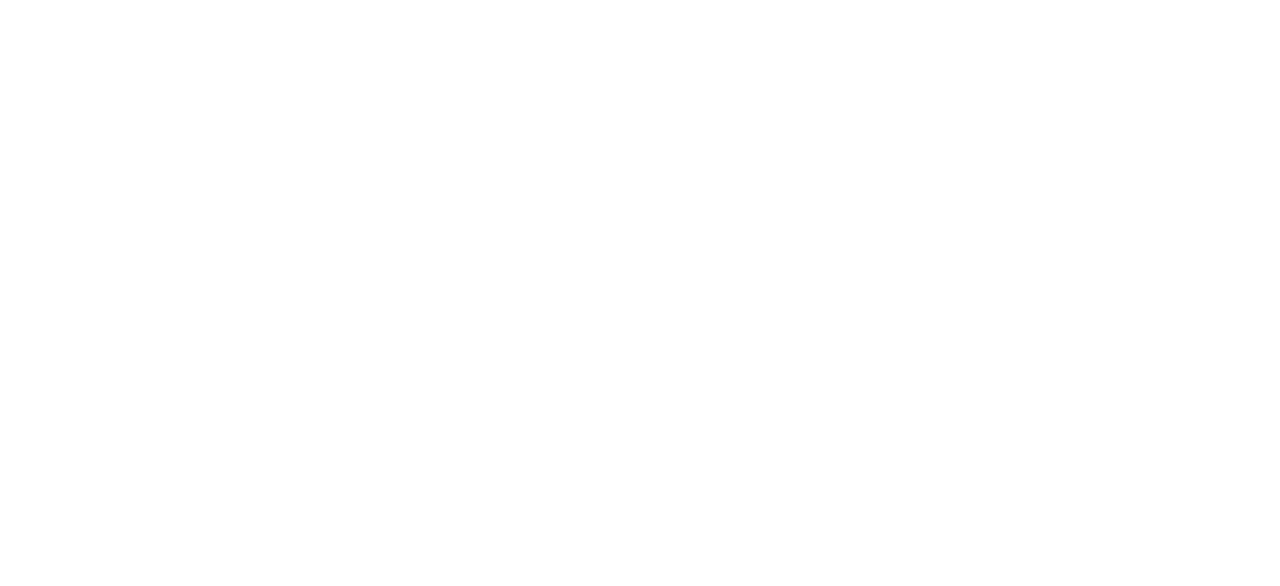
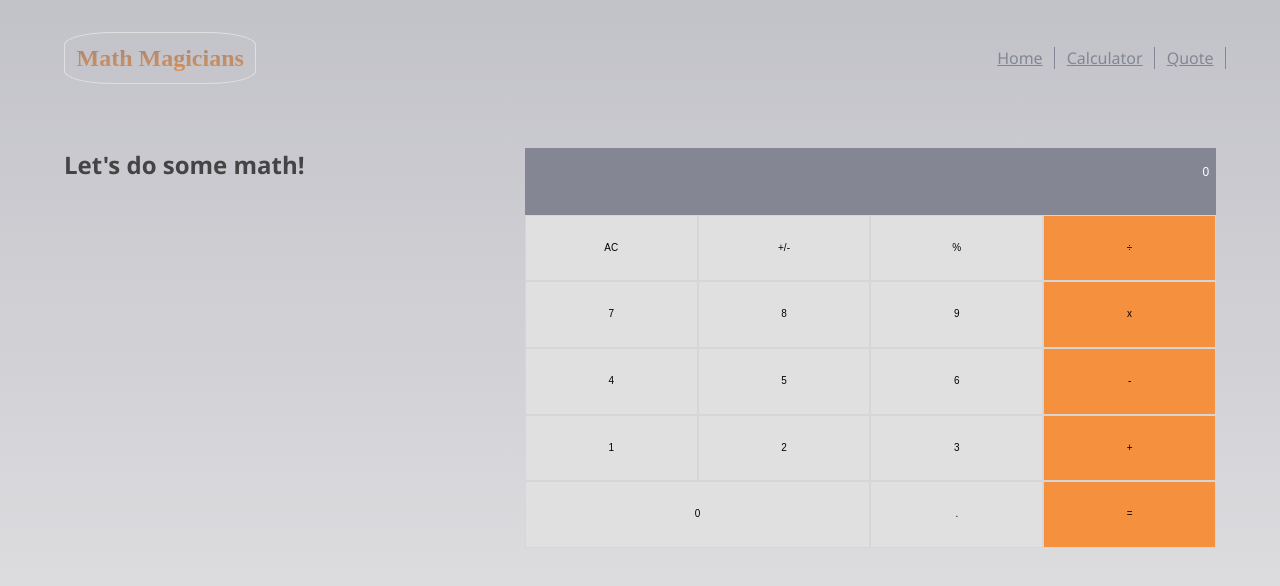
Before and after one commit to Taher-web-dev/Math-Magicians, a React (Create React App) app: page / in a window 1280 px wide. Shown: the top 586 px of the page. Built offline with nearby package versions, Linux system fonts and the light colour scheme; a web font is replaced by a local one.

Commit message:
style calculator component.

```diff
--- a/public/index.html
+++ b/public/index.html
@@ -26,7 +26,7 @@
     -->
     <title>React App</title>
   </head>
-  <body style="overflow: hidden; position: relative; top: -200px;">
+  <body>
     <noscript>You need to enable JavaScript to run this app.</noscript>
     <div id="root" style="position:static;"></div>
     <!--
--- /dev/null
+++ b/src/App.css
@@ -0,0 +1,52 @@
+* {
+  box-sizing: content-box;
+  margin: 0;
+  padding: 0;
+}
+
+body {
+  height: 100vh;
+  background: linear-gradient(rgba(133, 134, 147, 0.5), rgba(155, 152, 158, 0.25));
+}
+
+.App {
+  display: flex;
+  flex-direction: column;
+  height: 100vh;
+}
+
+.navClass {
+  display: flex;
+  justify-content: space-between;
+  width: 90%;
+  margin-left: 5%;
+  margin-top: 2.5%;
+  margin-right: 5%;
+}
+
+.navClass h1 {
+  background: linear-gradient(rgb(133, 134, 147), rgb(245, 145, 62));
+  -webkit-background-clip: text;
+  color: transparent;
+  border: 1px solid rgb(224, 224, 224);
+  border-radius: 25%;
+  padding: 1%;
+}
+
+ul{
+  display: flex;
+  justify-content: space-between;
+  width : 20%;
+  list-style: none;
+  align-items: center;
+}
+
+li {
+  padding: 0 5%;
+  border-right: 1px solid rgb(133, 134, 147);
+}
+
+li a {
+  color: rgb(133, 134, 147);
+  font-family: "Segoe UI", Arial, sans-serif;
+}
--- a/src/App.js
+++ b/src/App.js
@@ -11,8 +11,9 @@ import {
 function App() {
   return (
     <Router>
-      <div className="App" >
-        <nav>
+      <div className= "App" >
+        <nav className = "navClass">
+          <h1> Math Magicians </h1>
          <ul>
           <li>
             <Link to = "/">Home</Link>
@@ -27,7 +28,7 @@ function App() {
         </nav>
         <Switch>
           <Route path = "/">
-            <Homepage />
+            <CalculatorDesign />
           </Route>
           <Route path = "/Calculator" >
             <CalculatorDesign />
--- a/src/components/Calculator.js
+++ b/src/components/Calculator.js
@@ -47,6 +47,8 @@ const CalculatorDesign = () => {
   }
 
     return (
+      <div className = "container">
+        <h2>Let's do some math!</h2>
         <div className = "calculator-container">
           <ResultIcone total = {displayResult()}/>
           <LigneOfButton textBtns = {['AC', '+/-', '%','÷']} order ={2} handler = {handleClick}/>
@@ -55,6 +57,7 @@ const CalculatorDesign = () => {
           <LigneOfButton textBtns = {['1', '2', '3','+']} order = {5} handler = {handleClick}/>
           <LigneOfButton textBtns = {['0', '.','=']} order = {6} handler = {handleClick}/>
         </div>
+      </div>
     );
 }
 export {CalculatorDesign };
--- a/src/components/style.css
+++ b/src/components/style.css
@@ -3,11 +3,7 @@
 .calculator-container {
   display: grid;
   grid-template-rows: repeat(6, 1fr);
-  margin-top: 30%;
-  margin-left: 35%;
-  margin-bottom: 30%;
-  width: 30%;
-  height: 261px;
+  width: 60%;
 }
 
 .calculator-result {
@@ -72,3 +68,18 @@
   position: relative;
   top: 40%;
 }
+
+.container{
+  display: flex;
+  width: 90%;
+  margin-top: 5%;
+  margin-left: 5%;
+  margin-right: 5%;
+  height: 50%;
+  justify-content: space-between;
+}
+
+h2{
+  font-family: "Segoe UI", Arial, sans-serif;
+  color: #444;
+}
--- a/src/index.js
+++ b/src/index.js
@@ -1,7 +1,7 @@
 import React from 'react';
 import ReactDOM from 'react-dom';
 import App from './App';
-
+import './App.css';
 ReactDOM.render(
   <React.StrictMode>
     <App />
```
Lines whose indentation alone changed are shown as unchanged.
